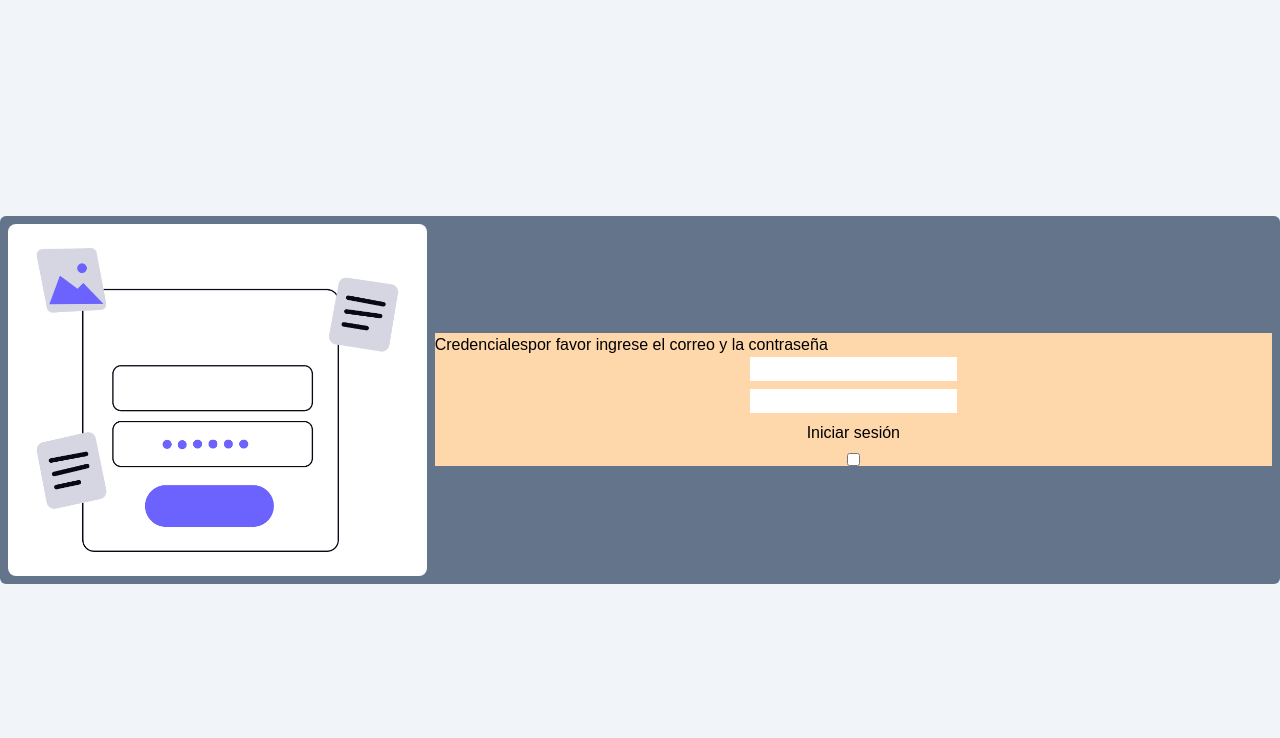
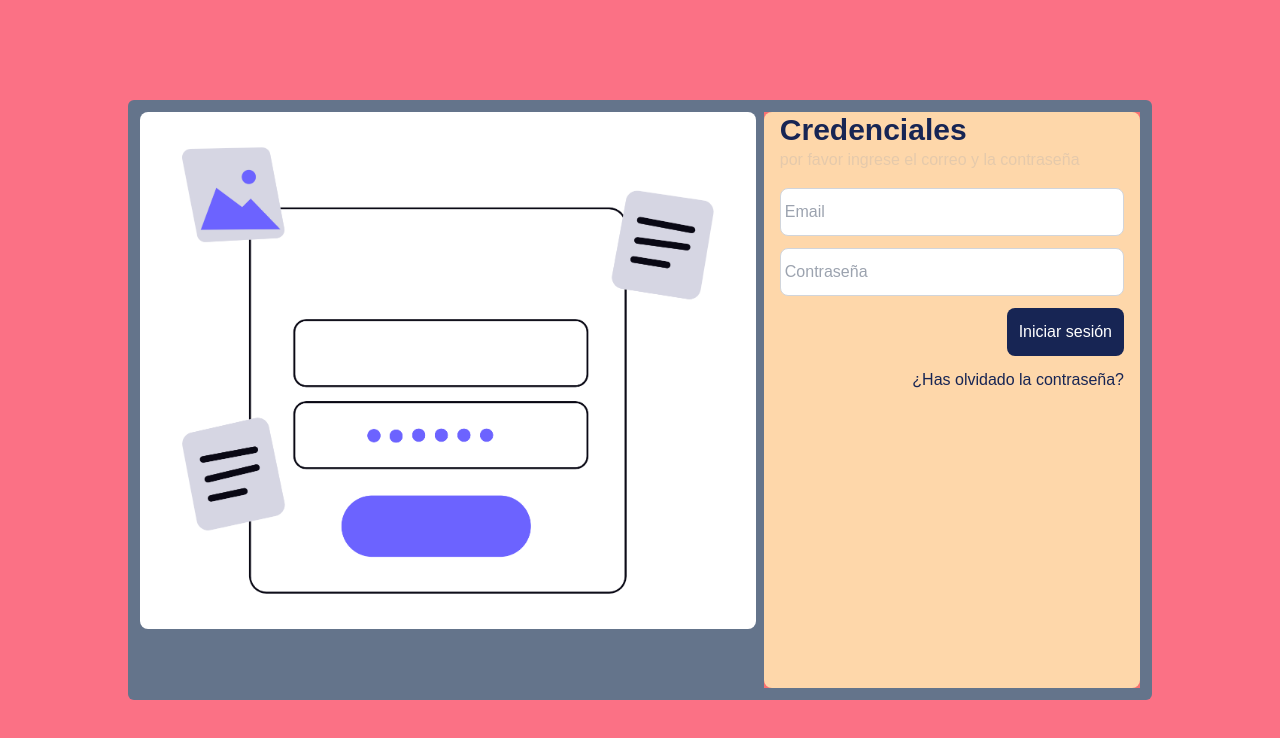
Before and after one commit to andersonNB/dashboardPokemon, a Next.js app: page / in a window 1280 px wide. Shown: the top 738 px of the page. Built offline with nearby package versions, Linux system fonts and the light colour scheme.

Commit message:
feat: better desing fromLoginContaiNer

```diff
--- a/src/app/login/FormLoginContainer/index.tsx
+++ b/src/app/login/FormLoginContainer/index.tsx
@@ -2,17 +2,35 @@ import React from "react";
 
 const FormLoginContainer = () => {
 	return (
-		<div className="h-full bg-orange-200 w-full">
-			<div>
-				<span>Credenciales</span>
-				<span>por favor ingrese el correo y la contraseña</span>
+		<div className="flex gap-4 flex-col bg-orange-200 w-full h-full rounded-lg text-blue-950 px-4">
+			<div className="flex w-full flex-col">
+				<span className="text-3xl font-bold w-full">Credenciales</span>
+				<span className="w-full text-gray-400 opacity-25 ">
+					por favor ingrese el correo y la contraseña
+				</span>
 			</div>
 
-			<form className="flex flex-col justify-center items-center gap-2 w-full">
-				<input type="text" title="Correo electronico" />
-				<input type="text" title="Contraseña" />
-				<button>Iniciar sesión</button>
-				<input type="checkbox" title="Recordar" />
+			<form className="flex flex-col gap-3 h-full">
+				<input
+					type="text"
+					title="Email"
+					placeholder="Email"
+					className="h-12 p-1 rounded-lg border border-gray-300 focus:outline-none focus:ring-2 focus:ring-blue-500"
+				/>
+				<input
+					type="password"
+					title="Contraseña"
+					placeholder="Contraseña"
+					className="h-12 p-1 rounded-lg border border-gray-300 focus:outline-none focus:ring-2 focus:ring-blue-500"
+				/>
+				<div className="w-full text-end">
+					<button className="bg-blue-950 text-white p-3 rounded-lg hover:opacity-80 transition-opacity">
+						Iniciar sesión
+					</button>
+				</div>
+				<div className="flex gap-2 items-center w-full justify-end">
+					<a href="#">¿Has olvidado la contraseña?</a>
+				</div>
 			</form>
 		</div>
 	);
--- a/src/app/login/page.tsx
+++ b/src/app/login/page.tsx
@@ -5,9 +5,9 @@ import FormLoginContainer from "./FormLoginContainer";
 
 const LoginPage = () => {
 	return (
-		<div className="flex justify-center items-center w-full h-screen">
-			<div className="flex items-center gap-2 bg-slate-500 rounded-md p-2 w- ">
-				<div className=" h-1/2 w-1/2 ">
+		<div className="flex justify-center items-center w-full h-screen bg-rose-400 ">
+			<div className="flex gap-2 bg-slate-500 rounded-md p-3 w-4/5 h-[600px] ">
+				<div className="h-full">
 					<Image src={login} alt="imagen login" style={{borderRadius: 8}} />
 				</div>
 				<div className="h-full w-full bg-red-400">
```
